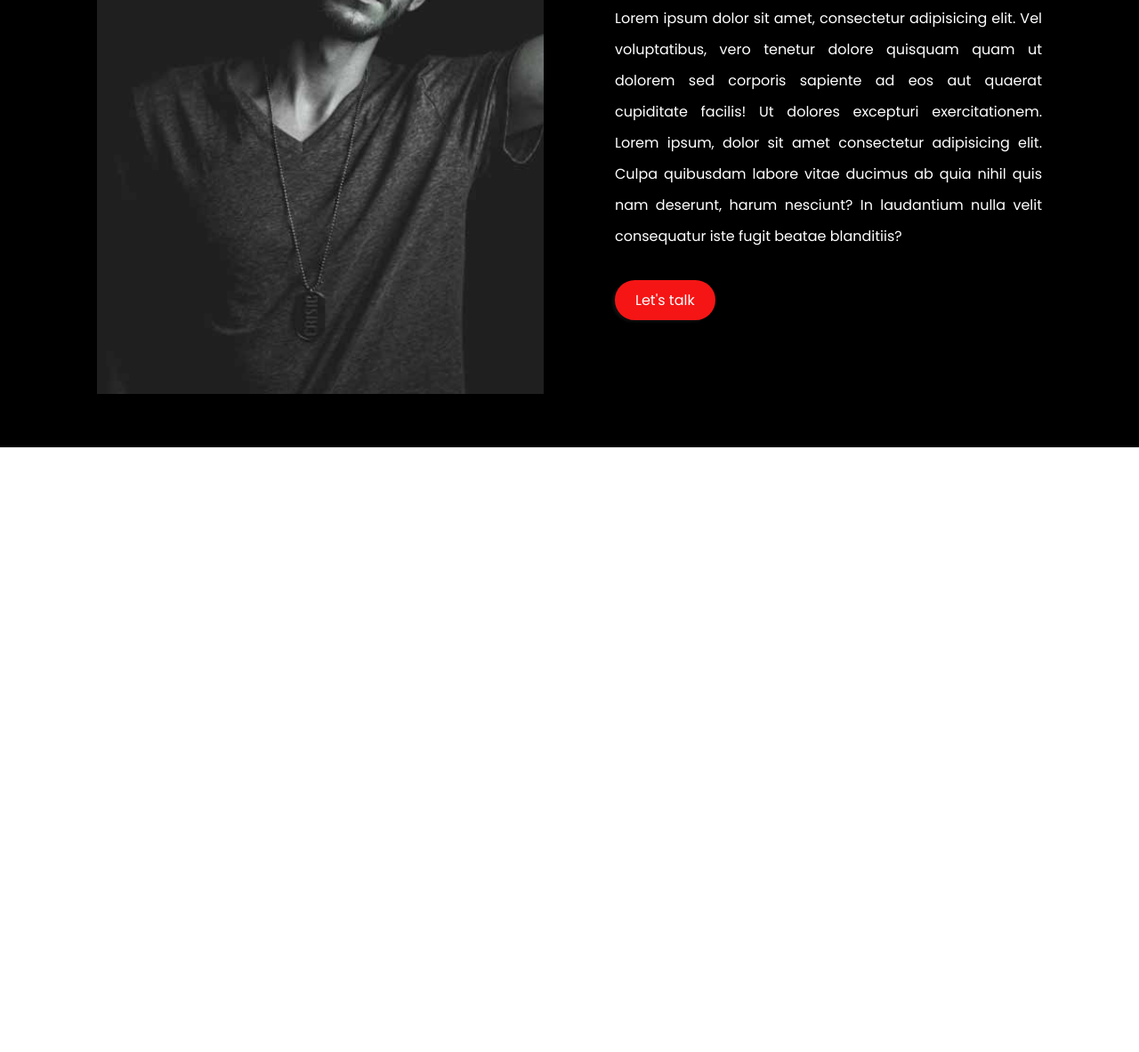
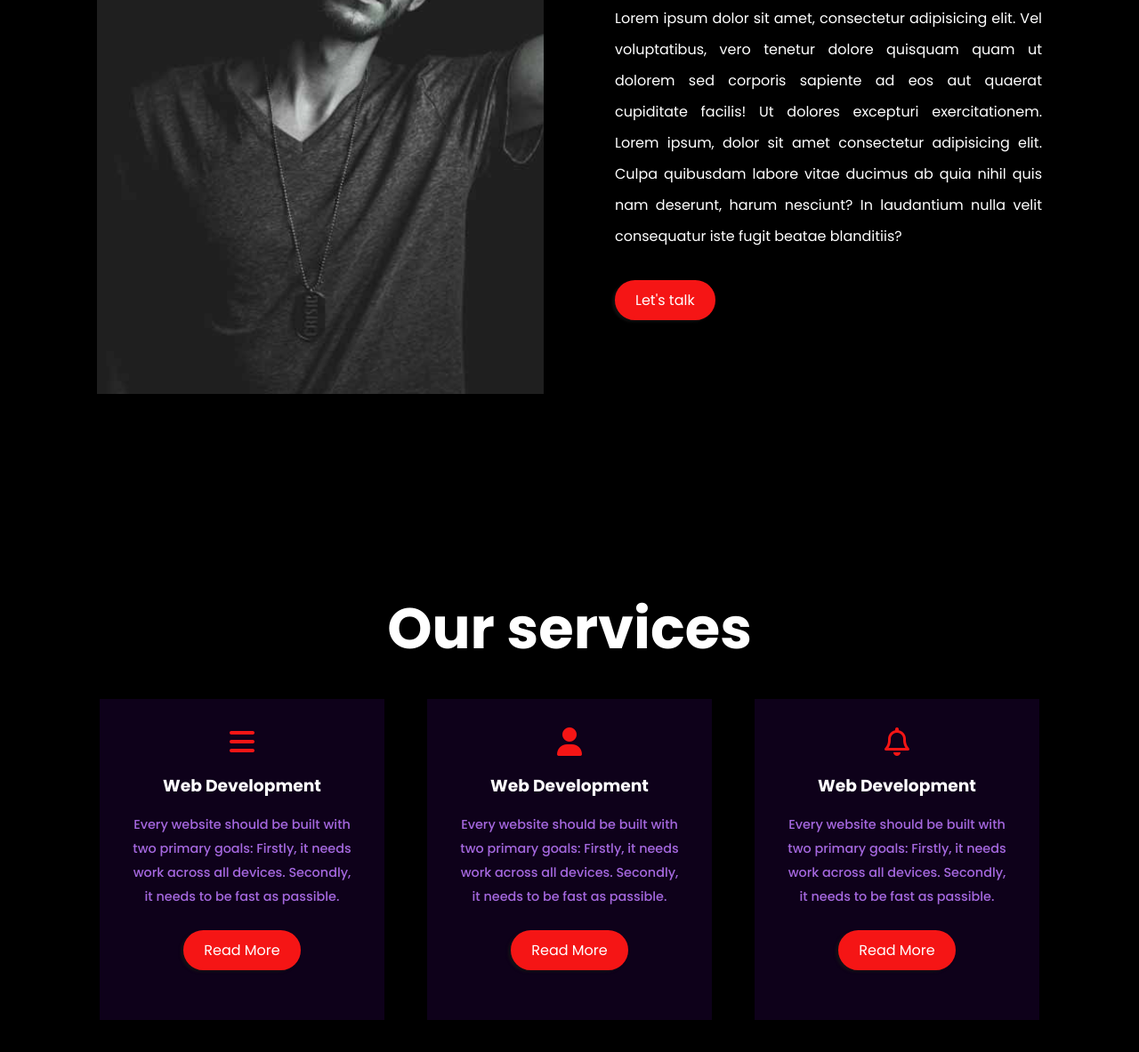
Before and after one commit to S1lvat/portifolio-ficticio-responsivo, a plain HTML site: page index.html in a window 1280 px wide. Shown: the part 1097-2280 px from the top of the page at 89% size. Before the commit the page ends 1600 px from the top, so only its background shows below. Drawn offline with Linux system fonts and the light colour scheme.

Commit message:
adição da sessão 'Our Services'

```diff
--- a/index.html
+++ b/index.html
@@ -5,6 +5,7 @@
     <meta charset="UTF-8">
     <meta http-equiv="X-UA-Compatible" content="IE=edge">
     <meta name="viewport" content="width=device-width, initial-scale=1.0">
+    <script src="https://kit.fontawesome.com/b264ea8169.js" crossorigin="anonymous"></script>
     <link rel="stylesheet" href="style.css">
     <title>Portifolio</title>
 </head>
@@ -49,6 +50,55 @@
             <div>Let's talk</div>
         </aside>
     </section>
+
+    <section class="services">
+        <h1>Our services</h1>
+        <div class="table">
+            <div class="box">
+                <i class="fa-solid fa-bars"></i>
+                <h3>Web Development</h3>
+                <p>Every website should be built with two primary goals: Firstly, it needs work across all devices. Secondly, it needs to be fast as passible.</p>
+                <div>Read More</div>
+            </div>
+            <div class="box">
+                <i class="fa-solid fa-user"></i>
+                <h3>Web Development</h3>
+                <p>Every website should be built with two primary goals: Firstly, it needs work across all devices. Secondly, it needs to be fast as passible.</p>
+                <div>Read More</div>
+            </div>
+            <div class="box">
+                <i class="fa-regular fa-bell"></i>
+                <h3>Web Development</h3>
+                <p>Every website should be built with two primary goals: Firstly, it needs work across all devices. Secondly, it needs to be fast as passible.</p>
+                <div>Read More</div>
+            </div>
+        </div>
+    </section>
+
+    <footer class="footer">
+        <div class="footer-1">
+            <h1>Let Me Get You A Beautiful Website</h1>
+            <div>Hire Me</div>
+        </div>
+        <div>
+            <h1>Tiago da Silva</h1>
+            <p>For more HTML, CSS and coding tutorial, please click on the link below to subscribe to my channel:</p>
+            <div class="footer-2">
+                <div>
+                    <i class="fa-brands fa-facebook-f"></i>
+                </div>
+                <div>
+                    <i class="fa-brands fa-twitter"></i>
+                </div>
+                <div>
+                    <i class="fa-brands fa-instagram"></i>
+                </div>
+            </div>
+        </div>
+
+    </footer>
+
+
 </body>
 
 </html>
--- a/style.css
+++ b/style.css
@@ -1,9 +1,15 @@
 @import url('https://fonts.googleapis.com/css2?family=Poppins:wght@300;400;500;700&display=swap');
 
-*{
-    margin: 0; padding: 0; box-sizing: border-box; text-decoration: none; font-family: 'Poppins', sans-serif;
+* {
+    margin: 0;
+    padding: 0;
+    box-sizing: border-box;
+    text-decoration: none;
+    font-family: 'Poppins', sans-serif;
+    color: #fff;
 }
-.header{
+
+.header {
     width: 100%;
     height: 100px;
     display: flex;
@@ -13,69 +19,88 @@
     color: #fff;
     padding: 0 120px;
 }
-.logo span{
+
+.logo span {
     color: rgb(245, 21, 21);
 }
-.links a{
+
+.links a {
     margin: 1.5rem;
     color: #fff;
 }
-.links a:hover{
+
+.links a:hover {
     color: rgb(245, 21, 21);
 }
-.subscribe{
-    background-color:rgb(245, 21, 21);
+
+.subscribe {
+    background-color: rgb(245, 21, 21);
     padding: 5px 25px;
     border-radius: 20px;
     cursor: pointer;
     transition: .5s;
 }
-.subscribe:hover{
+
+.subscribe:hover {
     transform: scale(1.3);
 }
+
 .backgrond-main {
     background-image: url('/img/background.jpg');
-    height: 100vh; width: 100%;
+    height: 100vh;
+    width: 100%;
     color: #fff;
     display: flex;
     flex-direction: column;
     justify-content: center;
     padding: 100px
 }
+
 .backgrond-main .first {
-    color:rgb(165, 104, 223);
+    color: rgb(165, 104, 223);
 }
-.backgrond-main h1{
+
+.backgrond-main h1 {
     font-size: 4rem;
 }
+
 .backgrond-main h1 span {
-    color:rgb(245, 21, 21)
+    color: rgb(245, 21, 21)
 }
-.input-box{
+
+.input-box {
     margin-top: 2.5rem;
     position: relative;
     display: flex;
     align-items: center;
     justify-content: end;
-    height: 55px; width: 30vw;
+    height: 55px;
+    width: 30vw;
 }
-.backgrond-main input{
-    height: 100%; width: 100%;
+
+.backgrond-main input {
+    height: 100%;
+    width: 100%;
     border-radius: 25px;
     padding: 15px;
     border: 1px solid rgb(245, 21, 21);
+    outline: none;
 }
-.backgrond-main .input-box div{
+
+.backgrond-main .input-box div {
     padding: 7px 20px;
-    background-color:rgb(245, 21, 21);
+    background-color: rgb(245, 21, 21);
     border-radius: 25px;
     position: absolute;
     margin-right: 5px;
     box-shadow: -3px 2px 3px rgba(20, 20, 20, 0.726);
     cursor: pointer;
 }
+
+/* About-me */
 .about-me {
-    height: 100vh; width: 100%;
+    height: 100vh;
+    width: 100%;
     display: flex;
     align-items: center;
     justify-content: center;
@@ -84,33 +109,99 @@
     background-color: black;
     color: #fff;
 }
-.about-me aside{
+
+.about-me aside {
     width: 30rem;
 }
-.about-me aside h1{
+
+.about-me aside h1 {
     font-size: 4rem;
 }
-.about-me aside h2{
+
+.about-me aside h2 {
     margin-bottom: 1.7rem;
 }
-.about-me aside h2 span{
+
+.about-me aside h2 span {
     color: rgb(245, 21, 21);
 }
-.about-me aside p{
+
+.about-me aside p {
     text-align: justify;
     line-height: 35px;
     margin-bottom: 2rem;
 }
-.about-me aside div{
+
+.about-me aside div {
     width: fit-content;
     padding: 7px 20px;
-    background-color:rgb(245, 21, 21);
-    border:3px solid rgb(245, 21, 21);
+    background-color: rgb(245, 21, 21);
+    border: 3px solid rgb(245, 21, 21);
     border-radius: 25px;
     box-shadow: -3px 2px 3px rgba(20, 20, 20, 0.726);
     cursor: pointer;
     transition: .5s;
 }
-.about-me aside div:hover{
+
+.about-me aside div:hover {
     background: rgb(122, 27, 27);
 }
+
+/* Services */
+
+.services {
+    background-color: black;
+    display: flex;
+    flex-direction: column;
+    justify-content: center;
+    align-items: center;
+    height: 100vh;
+}
+
+.services h1 {
+    font-size: 4rem;
+    margin-bottom: 2rem;
+}
+
+.table {
+    display: flex;
+    gap: 3rem;
+}
+
+.box {
+    width: 20rem;
+    padding: 2rem;
+    background-color: rgb(14, 1, 26);
+    text-align: center;
+}
+
+.box i {
+    font-size: 2rem;
+    color: rgb(245, 21, 21);
+}
+
+.box h3 {
+    margin: 1rem 0
+}
+
+.box p {
+    color: rgb(165, 104, 223);
+    font-size: .9rem;
+    line-height: 1.7rem;
+    font-weight: 500;
+}
+
+.box div {
+    width: fit-content;
+    padding: 7px 20px;
+    background-color: rgb(245, 21, 21);
+    border: 3px solid rgb(245, 21, 21);
+    border-radius: 25px;
+    box-shadow: -3px 2px 3px rgba(20, 20, 20, 0.726);
+    cursor: pointer;
+    transition: .5s;
+    margin: 1.5rem auto;
+}
+.box div:hover{
+    background: none;
+}
```
